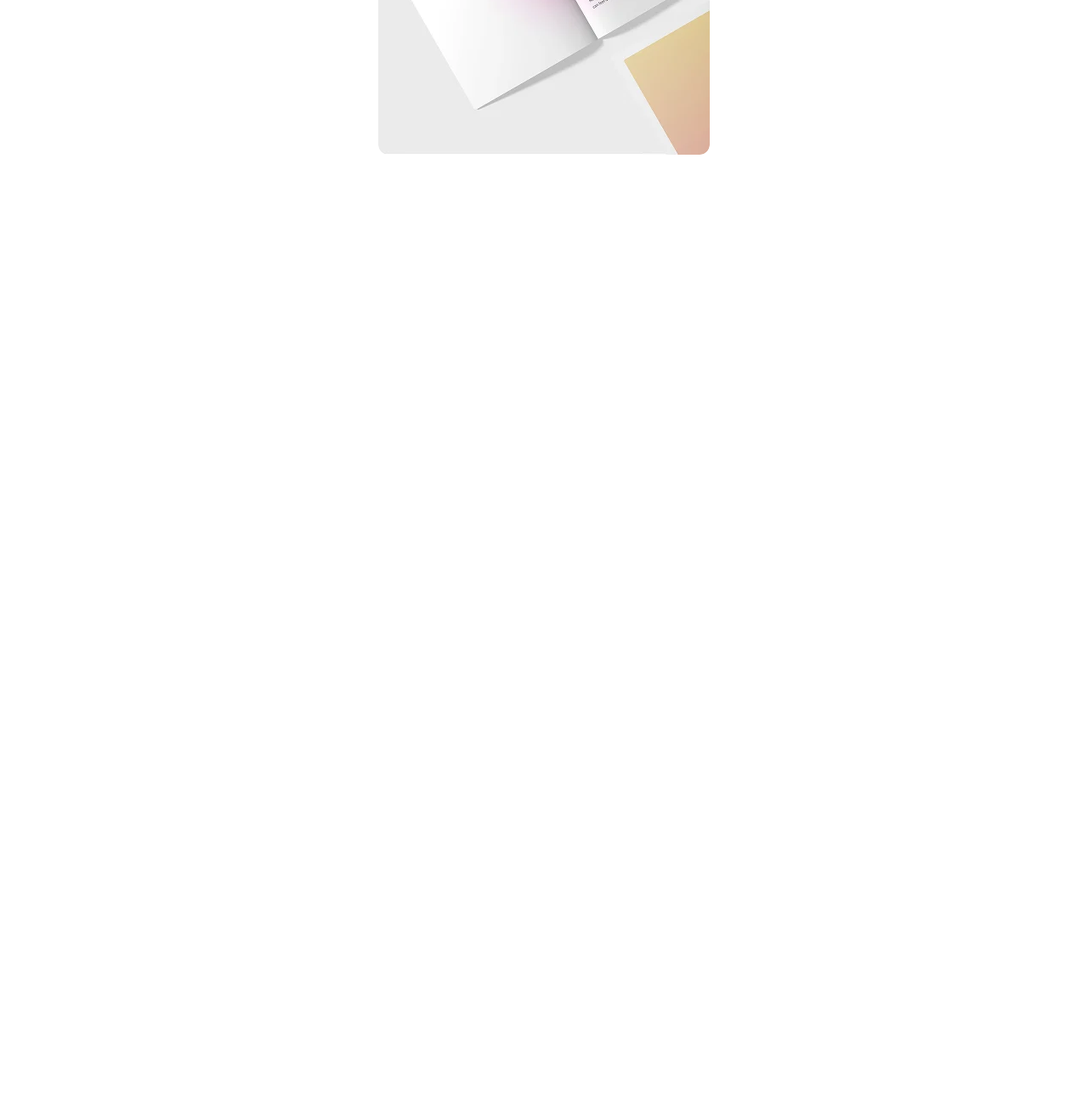
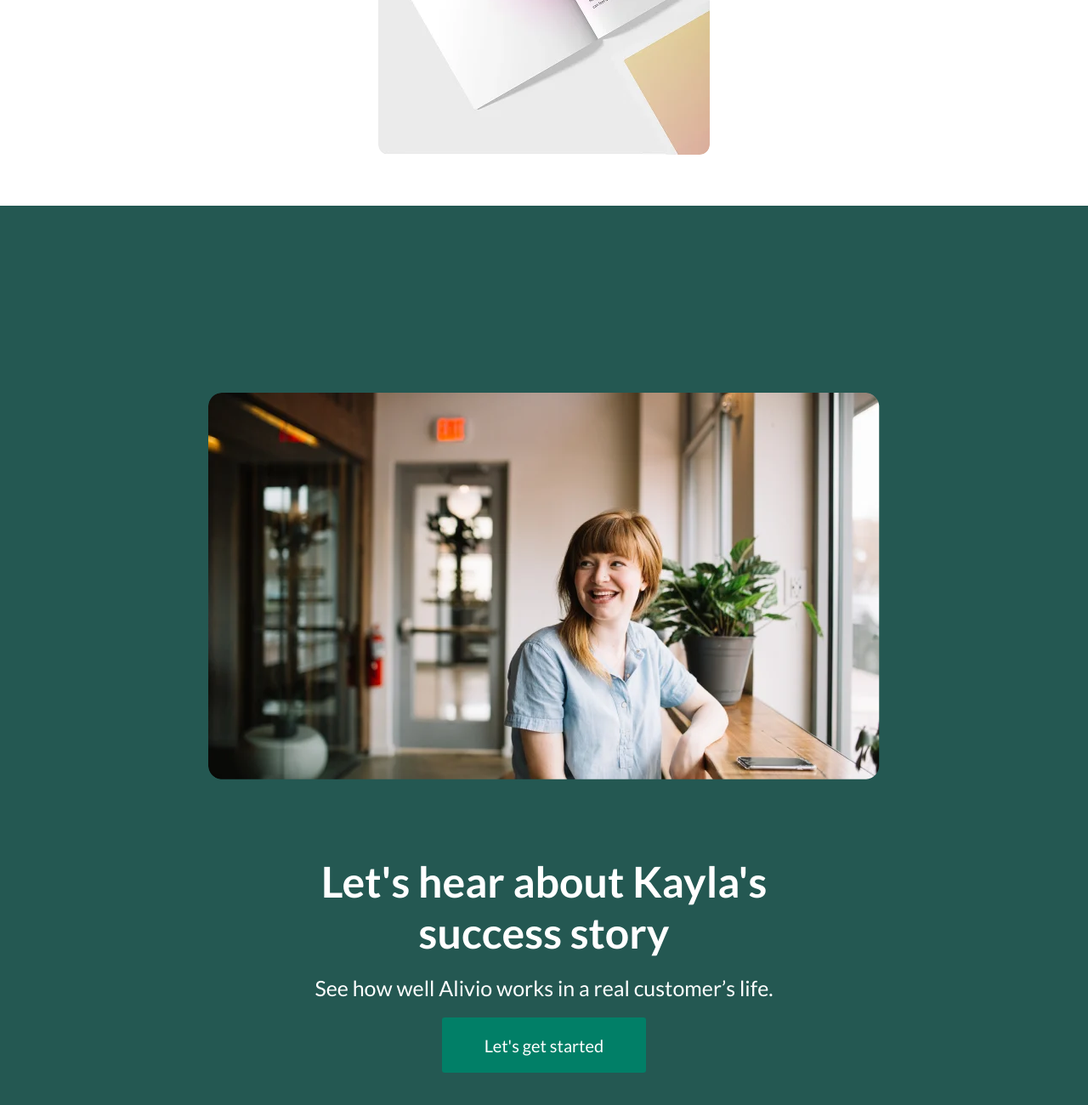
Before and after one commit to fazliddin022/alivio_page, a plain HTML site: page index.html in a window 1280 px wide. Shown: the part 2223-3523 px from the top of the page at 85% size. Before the commit the page ends 2465 px from the top, so only its background shows below. Drawn offline with Linux system fonts and the light colour scheme.

Commit message:
success section

```diff
--- a/index.css
+++ b/index.css
@@ -4,3 +4,4 @@
 @import url('styles/hero.css');
 @import url('styles/about.css');
 @import url('styles/card.css');
+@import url('styles/succcess.css');
--- a/index.html
+++ b/index.html
@@ -95,6 +95,29 @@
                     </div>
                 </div>
             </section>
+
+            <section class="success" aria-label="success">
+                <div class="container">
+                    <div class="success__wrapper">
+                        <div class="succcess__content">
+                            <h3 class="success__title">Let's hear about Kayla's success story</h3>
+                            <p class="success__description">See how well Alivio works in a real customer’s life. </p>
+                            <button class="btn">Let's get started</button>
+                        </div>
+
+                        <div class="success__content-video">
+                            <img src="assets/webp/video_cover.webp" class="success__cover" alt="video cover img">
+                            <svg class="success__play-icon" aria-label="play_icon">
+                                <use href="assets/sprites.svg#play-icon"></use>
+                            </svg>
+
+                            <div class="success__gradient"></div>
+                        </div>
+                    </div>
+
+
+                </div>
+            </section>
     </main>
 </body>
 </html>
--- /dev/null
+++ b/styles/succcess.css
@@ -0,0 +1,105 @@
+.success {
+    background-color: var(--co-dark-green);
+}
+
+.success__wrapper {
+    padding: 220px 0;
+    display: flex;
+    justify-content: space-between;
+    align-items: start;
+    flex-wrap: wrap-reverse;
+    gap: 40px;
+}
+
+.succcess__content {
+    margin: 50px 0 0 0;
+    max-width: 550px;
+    display: flex;
+    flex-direction: column;
+    /*justify-content: start;
+    align-items: center; */
+    place-items: start;
+    gap: 20px;
+}
+
+.success__title {
+    color: var(--co-white);
+    font-size: 50px;
+    font-weight: 700;
+}
+
+.success__description {
+    color: var(--co-white);
+    font-size: 25px;
+    font-weight: 6000;
+}
+
+.succcess__content .btn {
+    margin-top: 50px 0 0 0;
+    width: 240px;
+    height: 65px;
+}
+
+.succcess__content .btn:hover {
+    outline: 2px solid var(--co-white);
+}
+
+.success__content-video {
+    max-width: 790px;
+    height: 455px;
+    position: relative;
+    border-radius: 16px;
+    overflow: hidden;
+}
+
+.success__cover {
+    width: 100%;
+    height: 100%;
+    object-fit: cover;
+    aspect-ratio: 158/91;
+}
+
+.success__play-icon {
+    position: absolute;
+    z-index: 2;
+    width: 72px;
+    height: 73px;
+    fill: var(--co-white);
+    top: 50%;
+    left: 50%;
+    translate: -50% -50%;
+}
+
+.success__play-icon:hover {
+    fill: var(--co-green);
+    cursor: pointer;
+}
+
+.success__gradient {
+    position: absolute;
+    z-index: 1;
+    inset: 0;
+    background: linear-gradient(180deg, rgba(0,0,0,0.5)) center/cover no-repeat;
+}
+
+@media (max-width: 1370px) {
+    .success__wrapper {
+        justify-content: center;
+    }
+    .succcess__content {
+        text-align: center;
+        place-items: center start;
+    }
+}
+
+@media (max-width: 576px) {
+    .success__wrapper {
+        padding: 150px 0;
+    }
+    .success__title {
+        font-size: 32px;
+    }
+    .success__description {
+        font-size: 20px;
+    }
+}
```
Also changed, not shown: assets/sprites.svg.
